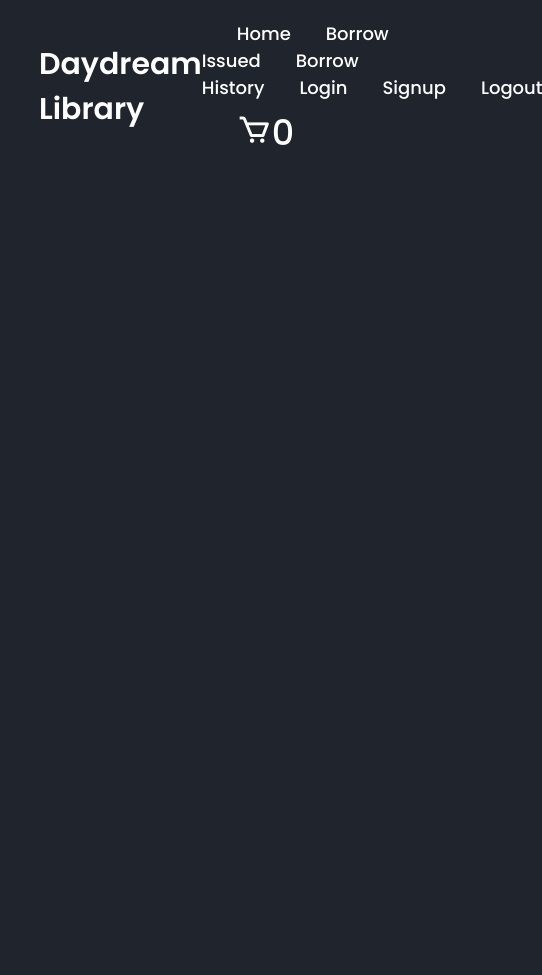
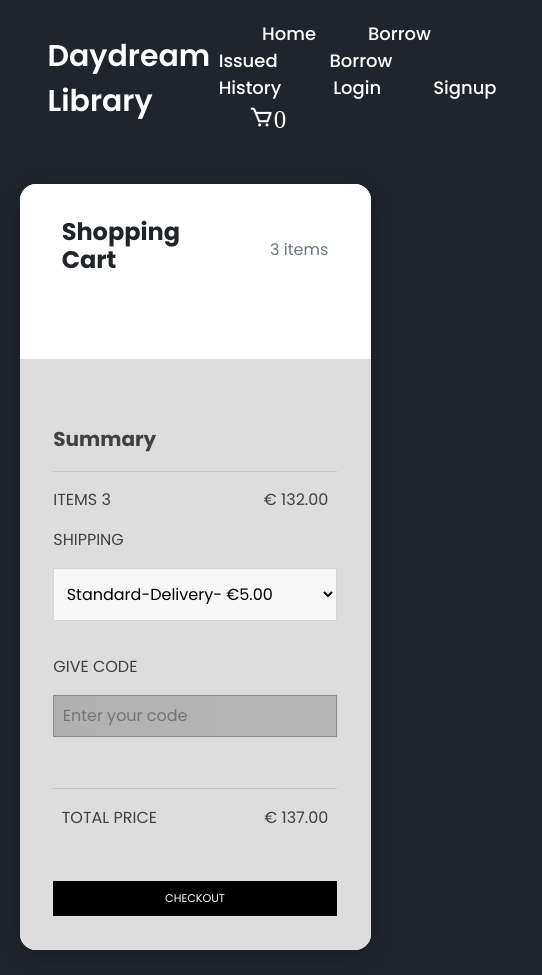
Before and after one commit to Nishant825/react-frontend, a React (Vite) app: page /cart in a window 390 px wide. Shown: the whole page, 542 px wide, since content can reach past the window. Before the commit the page ends 844 px from the top, so only its background shows below. Built offline with nearby package versions, Linux system fonts and the light colour scheme; grey boxes are pictures that could not be loaded.

Commit message:
cart functionality

```diff
--- a/index.html
+++ b/index.html
@@ -1,11 +1,20 @@
-<!doctype html>
+<!DOCTYPE html>
 <html lang="en">
   <head>
     <meta charset="UTF-8" />
     <link rel="icon" type="image/svg+xml" href="/react.svg" />
     <meta name="viewport" content="width=device-width, initial-scale=1.0" />
-    <title>React</title>
-    <link href='https://unpkg.com/boxicons@2.1.4/css/boxicons.min.css' rel='stylesheet'>
+    <title>Library</title>
+    <link
+      href="https://unpkg.com/boxicons@2.1.4/css/boxicons.min.css"
+      rel="stylesheet"
+    />
+    <link
+      rel="stylesheet"
+      href="https://cdn.jsdelivr.net/npm/bootstrap@4.0.0/dist/css/bootstrap.min.css"
+      integrity="sha384-Gn5384xqQ1aoWXA+058RXPxPg6fy4IWvTNh0E263XmFcJlSAwiGgFAW/dAiS6JXm"
+      crossorigin="anonymous"
+    />
   </head>
   <body>
     <div id="root"></div>
--- a/src/App.jsx
+++ b/src/App.jsx
@@ -4,6 +4,8 @@ import Login from './components/authentication/Login';
 import Signup from './components/authentication/Signup';
 import Navbar from './components/navbar/Navbar';
 import Bookslist from './components/homepage/Bookslist';
+import Protected from './utils/Protected';
+import Cart from './components/cart/Cart';
 
 
 function App() {
@@ -11,9 +13,10 @@ function App() {
     <Router>
       <Navbar />
       <Routes>
-        <Route path="/" element={<Bookslist />} />
+        <Route path="/" element={ <Protected><Bookslist /></Protected>} />
         <Route path="/signup" element={<Signup />} />
         <Route path="/login" element={<Login />} />
+        <Route path="/cart" element={<Cart />} />
       </Routes>
     </Router>
   );
--- /dev/null
+++ b/src/components/cart/Cart.css
@@ -0,0 +1,154 @@
+/* body{
+    background: #ddd;
+    min-height: 100vh;
+    vertical-align: middle;
+    display: flex;
+    font-family: sans-serif;
+    font-size: 0.8rem;
+    font-weight: bold;
+} */
+.title {
+  margin-bottom: 5vh;
+}
+.card {
+  margin: auto;
+  margin-top: 50px;
+  max-width: 950px;
+  width: 90%;
+  box-shadow: 0 6px 20px 0 rgba(0, 0, 0, 0.19);
+  border-radius: 1rem;
+  border: transparent;
+}
+@media (max-width: 767px) {
+  .card {
+    margin: 3vh auto;
+  }
+}
+.cart {
+  background-color: #fff;
+  padding: 4vh 5vh;
+  border-bottom-left-radius: 1rem;
+  border-top-left-radius: 1rem;
+}
+@media (max-width: 767px) {
+  .cart {
+    padding: 4vh;
+    border-bottom-left-radius: unset;
+    border-top-right-radius: 1rem;
+  }
+}
+.summary {
+  background-color: #ddd;
+  border-top-right-radius: 1rem;
+  border-bottom-right-radius: 1rem;
+  padding: 4vh;
+  color: rgb(65, 65, 65);
+}
+@media (max-width: 767px) {
+  .summary {
+    border-top-right-radius: unset;
+    border-bottom-left-radius: 1rem;
+  }
+}
+.summary .col-2 {
+  padding: 0;
+}
+.summary .col-10 {
+  padding: 0;
+}
+.row {
+  margin: 0;
+}
+.title b {
+  font-size: 1.5rem;
+}
+.main {
+  margin: 0;
+  padding: 2vh 0;
+  width: 100%;
+}
+.col-2,
+.col {
+  padding: 0 1vh;
+}
+a {
+  padding: 0 1vh;
+}
+.close {
+  margin-left: auto;
+  font-size: 0.7rem;
+}
+img {
+  width: 3.5rem;
+}
+.back-to-shop {
+  margin-top: 4.5rem;
+}
+h5 {
+  margin-top: 4vh;
+}
+hr {
+  margin-top: 1.25rem;
+}
+form {
+  padding: 2vh 0;
+}
+select {
+  border: 1px solid rgba(0, 0, 0, 0.137);
+  padding: 1.5vh 1vh;
+  margin-bottom: 4vh;
+  outline: none;
+  width: 100%;
+  background-color: rgb(247, 247, 247);
+}
+input {
+  border: 1px solid rgba(0, 0, 0, 0.137);
+  padding: 1vh;
+  margin-bottom: 4vh;
+  outline: none;
+  width: 100%;
+  background-color: rgb(247, 247, 247);
+}
+input:focus::-webkit-input-placeholder {
+  color: transparent;
+}
+.btn {
+  background-color: #000;
+  border-color: #000;
+  color: white;
+  width: 100%;
+  font-size: 0.7rem;
+  margin-top: 4vh;
+  padding: 1vh;
+  border-radius: 0;
+}
+.btn:focus {
+  box-shadow: none;
+  outline: none;
+  box-shadow: none;
+  color: white;
+  -webkit-box-shadow: none;
+  -webkit-user-select: none;
+  transition: none;
+}
+.btn:hover {
+  color: white;
+}
+a {
+  color: black;
+}
+a:hover {
+  color: black;
+  text-decoration: none;
+}
+#code {
+  background-image: linear-gradient(
+      to left,
+      rgba(255, 255, 255, 0.253),
+      rgba(255, 255, 255, 0.185)
+    ),
+    url("https://img.icons8.com/small/16/000000/long-arrow-right.png");
+  background-repeat: no-repeat;
+  background-position-x: 95%;
+  background-position-y: center;
+}
--- /dev/null
+++ b/src/components/cart/Cart.jsx
@@ -0,0 +1,63 @@
+import React, { useState } from 'react'
+import './Cart.css'
+import { useCartContext } from '../../context/CartProvider';
+
+
+
+export default function Cart() {
+    const { cartItems } = useCartContext();
+    console.log(cartItems, "$$$$$$$$$$$$$$$4")
+
+    return (
+        <div className="card">
+            <div className="row">
+                <div className="col-md-8 cart">
+                    <div className="title">
+                        <div className="row">
+                            <div className="col"><h4><b>Shopping Cart</b></h4></div>
+                            <div className="col align-self-center text-right text-muted">3 items</div>
+                        </div>
+                    </div>
+
+                    {cartItems.map((item, index) => (
+                        <div className="row border-top border-bottom" key={index}>
+                            <div className="row main align-items-center">
+                                <div className="col-2"><img className="img-fluid" src={"http://127.0.0.1:8000" + item.cover_img} alt={item.itemName} /></div>
+                                <div className="col">
+                                    <div className="row text-muted">{item.title}</div>
+                                    <div className="row">{item.author.first_name}</div>
+                                </div>
+                                <div className="col">
+                                    <a href="#">-</a><a href="#" className="border">1</a><a href="#">+</a>
+                                </div>
+                                <div className="col">&euro; {item.price} <span className="close">&#10005;</span></div>
+                            </div>
+                        </div>
+                    ))}
+
+
+                </div>
+
+                <div className="col-md-4 summary">
+                    <div><h5><b>Summary</b></h5></div>
+                    <hr />
+                    <div className="row">
+                        <div className="col" style={{ paddingLeft: 0 }}>ITEMS 3</div>
+                        <div className="col text-right">&euro; 132.00</div>
+                    </div>
+                    <form>
+                        <p>SHIPPING</p>
+                        <select><option className="text-muted">Standard-Delivery- &euro;5.00</option></select>
+                        <p>GIVE CODE</p>
+                        <input id="code" placeholder="Enter your code" />
+                    </form>
+                    <div className="row" style={{ borderTop: '1px solid rgba(0,0,0,.1)', padding: '2vh 0' }}>
+                        <div className="col">TOTAL PRICE</div>
+                        <div className="col text-right">&euro; 137.00</div>
+                    </div>
+                    <button className="btn">CHECKOUT</button>
+                </div>
+            </div>
+        </div >
+    );
+};
--- a/src/components/homepage/Books.jsx
+++ b/src/components/homepage/Books.jsx
@@ -29,7 +29,7 @@ export default function Books({ books }) {
                             <span className="author">{book.author.first_name} {book.author.last_name}</span>
                         </div>
                         <div className='assign'>
-                            <input type="button" value="Add to Cart" onClick={addToCart} className='assign-btn' />
+                            <input type="button" value="Add to Cart" onClick={() => addToCart(book)} className='assign-btn' />
                         </div>
                     </div>
                 ))}
--- a/src/components/homepage/Bookslist.jsx
+++ b/src/components/homepage/Bookslist.jsx
@@ -14,11 +14,11 @@ export default function Bookslist() {
 
   const navigate = useNavigate()
 
-  useEffect(() => {
-    if (isAuth == null) {
-      navigate('/login');
-    }
-  }, []);
+  // useEffect(() => {
+  //   if (isAuth == null) {
+  //     navigate('/login');
+  //   }
+  // }, []);
 
   useEffect(() => {
     const fetchData = async () => {
--- a/src/components/navbar/Navbar.css
+++ b/src/components/navbar/Navbar.css
@@ -17,9 +17,8 @@ header {
   animation: slideRight 1s ease forwards;
 }
 
-.navbar a,
-.navbar button,
-#cart-btn {
+nav a,
+nav button {
   font-size: 18px;
   color: white;
   text-decoration: none;
@@ -30,11 +29,11 @@ header {
   position: relative;
 }
 
-.navbar a:disabled {
+.nav a:disabled {
   cursor: default;
 }
 
-.navbar a.active {
+nav a.active {
   color: #0ef;
 }
 
@@ -59,7 +58,7 @@ header {
   border-bottom: 2px solid;
 }
 
-.navbar button {
+nav button {
   background: none;
   border: none;
   color: white;
@@ -67,8 +66,17 @@ header {
   padding: 0;
 }
 
-#cart-btn {
+#cart-count {
   color: white;
-  font-size: 35px;
-  top: 5px;
+  font-size: 20px;
 }
+
+#cart-box {
+  font-size: 25px;
+  color: white;
+  margin-left: 30px;
+}
+
+.bx {
+  padding-bottom: 0;
+}
--- a/src/components/navbar/Navbar.jsx
+++ b/src/components/navbar/Navbar.jsx
@@ -1,4 +1,4 @@
-import React, { useState } from 'react';
+import React, { useEffect, useState } from 'react';
 import './Navbar.css';
 import { NavLink, useNavigate } from 'react-router-dom';
 import { toast, ToastContainer } from 'react-toastify';
@@ -10,6 +10,19 @@ import { useCartContext } from '../../context/CartProvider';
 export default function Navbar() {
   const navigate = useNavigate();
   const { cartCount } = useCartContext();
+  const [isAuth, setAuth] = useState(false);
+  const goCart = () => {
+    navigate('/cart')
+  }
+
+  useEffect(() => {
+    console.log("useeffect called")
+    let user = localStorage.getItem('user')
+    if (user != null) {
+      setAuth(true)
+        , [isAuth]
+    }
+  })
 
   const handleLogout = (e) => {
     e.preventDefault();
@@ -28,7 +41,7 @@ export default function Navbar() {
         <a href="#" className="logo">
           Daydream Library
         </a>
-        <nav className="navbar">
+        <nav className="lib-navbar">
           <NavLink to="/">
             Home
           </NavLink>
@@ -38,23 +51,22 @@ export default function Navbar() {
           <NavLink to="/borrowHistory">
             Borrow History
           </NavLink>
+          {!isAuth ?
+            (<>
               <NavLink to="/login">
                 Login
               </NavLink>
               <NavLink to="/signup">
                 Signup
               </NavLink>
-          <NavLink to='/logout' onClick={handleLogout}>
+            </>
+            ) :
+            (<NavLink to='/logout' onClick={handleLogout}>
               Logout
-          </NavLink>
-          <span id='cart-btn'>
-            <i className='bx bx-cart'></i>
-            <span>{cartCount}</span>
-
-          </span>
-
+            </NavLink>)
+          }
+          <span id="cart-box" onClick={goCart}><i className='bx bx-cart'>{cartCount}</i></span>
         </nav>
-
       </header>
     </>
   );
--- a/src/context/CartProvider.jsx
+++ b/src/context/CartProvider.jsx
@@ -8,14 +8,20 @@ export function useCartContext() {
 
 export default function CartProvider({ children }) {
     const [cartCount, setCartCount] = useState(0);
+    const [cartItems, setCartItems] = useState([]);
+
     const addToCart = (e) => {
+        console.log(e)
         setCartCount(cartCount + 1);
-        e.target.disabled = true;
+        setCartItems([...cartItems, e]);
+        // e.target.disabled = true;
     };
     const value = {
         cartCount,
+        cartItems,
         addToCart,
     };
+    console.log(cartItems, "000000000")
     return (
         <CartContext.Provider value={value}>
             {children}
--- /dev/null
+++ b/src/utils/Protected.jsx
@@ -0,0 +1,17 @@
+import { useEffect } from "react";
+import { useNavigate } from "react-router-dom";
+
+
+const Protected = ({ children }) => {
+    const navigate = useNavigate()
+
+    useEffect(() => {
+        let user = localStorage.getItem('user');
+        if (user === null) {
+            navigate("/login");
+        }
+    }, []);
+    return children;
+
+};
+export default Protected;
```
Lines whose indentation alone changed are shown as unchanged.
